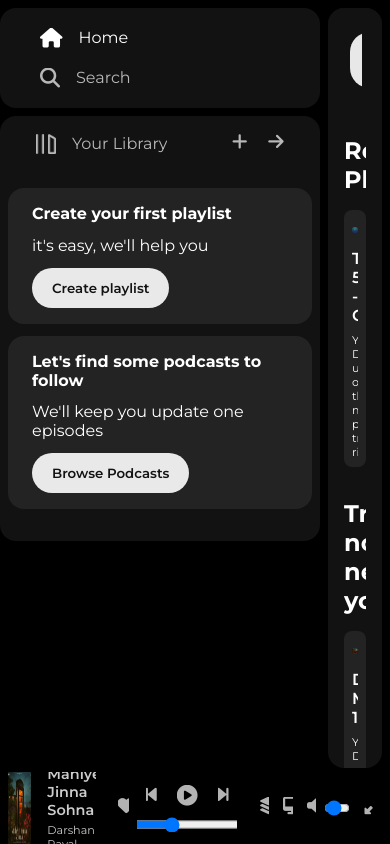
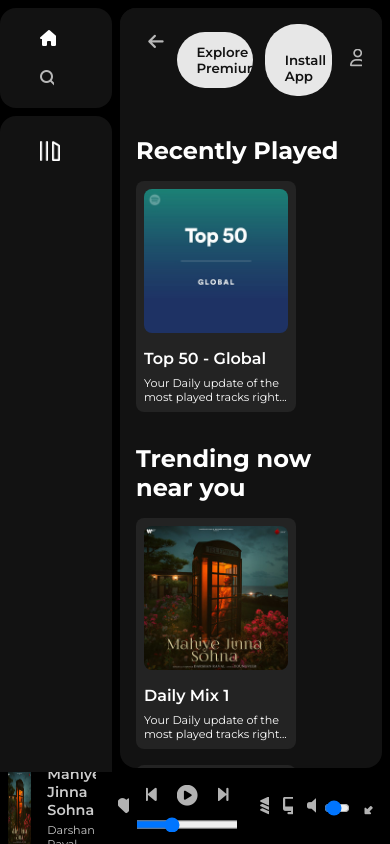
Before and after one commit to asad-sumon96/CSS_Project_10_Spotify_Clone, a plain HTML site: page index.html in a window 390 px wide. Drawn offline with Linux system fonts and the light colour scheme.

Commit message:
Responsive Nav

```diff
--- a/css/style.css
+++ b/css/style.css
@@ -56,12 +56,18 @@ a {
   transition: 0.2s ease-in;
 }
 
-.nav-option i {
-  font-size: 1.25rem;
+.nav-btn {
+  display: flex;
+  align-items: center;
+}
+
+.nav-btn p {
+  margin-left: 0.75rem;
 }
 .nav-option a {
   font-size: 1rem;
-  margin-left: 1rem;
+  display: flex;
+  align-items: center;
 }
 
 /* Library section */
@@ -80,10 +86,9 @@ a {
   margin-left: 0.5rem;
 }
 
-.lib-option img {
+.nav-btn img {
   height: 1.25rem;
   width: 1.25rem;
-  margin-right: 1rem;
 }
 
 .icon-btn {
@@ -303,3 +308,26 @@ a {
     width: 7rem;
   }
 }
+
+@media (max-width: 767px) {
+  .nav-btn p {
+    visibility: hidden;
+  }
+  .sidebar {
+    height: 100vh;
+    width: 7rem;
+  }
+  .library-playlist-container {
+    visibility: hidden;
+  }
+  .lib-control {
+    visibility: hidden;
+  }
+
+  .library-nav {
+    padding: 1rem 0 0 2rem;
+  }
+  .nav-btn {
+    display: block;
+  }
+}
--- a/index.html
+++ b/index.html
@@ -38,12 +38,16 @@
         <section class="nav-container">
           <ul class="nav">
             <li class="nav-option" style="opacity: 1">
-              <i class="fa-solid fa-house"></i>
-              <a href="">Home</a>
+              <a href="" class="nav-btn">
+                <i class="fa-solid fa-house"></i>
+                <p>Home</p>
+              </a>
             </li>
             <li class="nav-option">
-              <i class="fa-solid fa-magnifying-glass"></i>
-              <a href="">Search</a>
+              <a href="" class="nav-btn">
+                <i class="fa-solid fa-magnifying-glass"></i>
+                <p>Search</p>
+              </a>
             </li>
           </ul>
         </section>
@@ -52,9 +56,9 @@
         <section class="library-container">
           <div class="library-nav">
             <div class="lib-option">
-              <a href="" class="nav-option">
+              <a href="" class="nav-btn">
                 <img src="assets/library_icon.png" alt="library_icon" />
-                Your Library
+                <p>Your Library</p>
               </a>
             </div>
             <div class="lib-control">
```
